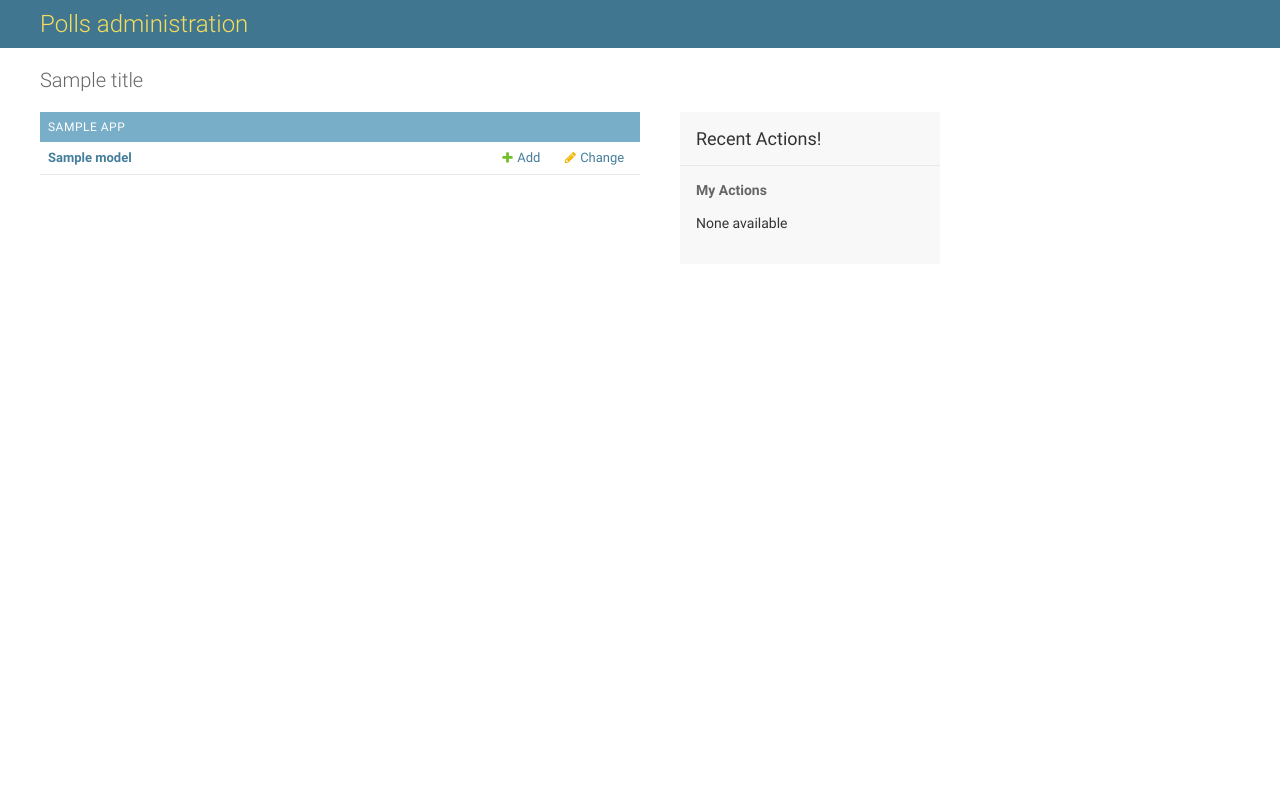
After one commit to p-murphy/mysite, a Django app: template templates/admin/index.html in a window 1280 px wide. The commit adds this page. Run offline with Django 3.2, Linux system fonts and the light colour scheme; data comes from the database, SQL or seed files in the repository; both versions use the stored data as it was after the commit; the template is opened without the code that fills it: most values are stand-ins (such as "Sample title", 1, 10 or a date in 2020).

Commit message:
Customize admin layout

```diff
--- a/mysite/settings.py
+++ b/mysite/settings.py
@@ -56,7 +56,7 @@ ROOT_URLCONF = 'mysite.urls'
 TEMPLATES = [
     {
         'BACKEND': 'django.template.backends.django.DjangoTemplates',
-        'DIRS': [],
+        'DIRS': [os.path.join(BASE_DIR, 'templates')],
         'APP_DIRS': True,
         'OPTIONS': {
             'context_processors': [
--- a/polls/models.py
+++ b/polls/models.py
@@ -14,6 +14,9 @@ class Question(models.Model):
 	def was_published_recently(self):
 		now = timezone.now()
 		return now - datetime.timedelta(days=1) <= self.pub_date <= now
+	was_published_recently.admin_order_field = 'pub_date'
+	was_published_recently.boolean = True
+	was_published_recently.short_description = 'Published recently?'
 
 class Choice(models.Model):
 	question = models.ForeignKey(Question, on_delete=models.CASCADE)
--- a/polls/static/polls/style.css
+++ b/polls/static/polls/style.css
@@ -1,3 +1,7 @@
 li a {
     color: green;
 }
+
+body {
+    background: white url("images/background.jpeg") no-repeat top right;
+}
--- a/polls/templates/polls/index.html
+++ b/polls/templates/polls/index.html
@@ -1,3 +1,7 @@
+{% load staticfiles %}
+
+<link rel="stylesheet" type="text/css" href="{% static 'polls/style.css' %}"
+
 {% if latest_question_list %}
     <ul>
     {% for question in latest_question_list %}
--- /dev/null
+++ b/templates/admin/base_site.html
@@ -0,0 +1,11 @@
+{% extends "admin/base.html" %}
+
+{% block title %}{{ title }} | {{ site_title|default:_('Django site admin') }}{% endblock %}
+
+{% block branding %}
+<h1 id="site-name"><a href="{% url 'admin:index' %}">Polls administration</a></h1>
+{% endblock %}
+
+<h1>WTF</h1>
+
+{% block nav-global %}{% endblock %}
--- /dev/null
+++ b/templates/admin/index.html
@@ -0,0 +1,82 @@
+{% extends "admin/base_site.html" %}
+{% load i18n admin_static %}
+
+{% block extrastyle %}{{ block.super }}<link rel="stylesheet" type="text/css" href="{% static "admin/css/dashboard.css" %}" />{% endblock %}
+
+{% block coltype %}colMS{% endblock %}
+
+{% block bodyclass %}{{ block.super }} dashboard{% endblock %}
+
+{% block breadcrumbs %}{% endblock %}
+
+{% block content %}
+<div id="content-main">
+
+{% if app_list %}
+    {% for app in app_list %}
+        <div class="app-{{ app.app_label }} module">
+        <table>
+        <caption>
+            <a href="{{ app.app_url }}" class="section" title="{% blocktrans with name=app.name %}Models in the {{ name }} application{% endblocktrans %}">{{ app.name }}</a>
+        </caption>
+        {% for model in app.models %}
+            <tr class="model-{{ model.object_name|lower }}">
+            {% if model.admin_url %}
+                <th scope="row"><a href="{{ model.admin_url }}">{{ model.name }}</a></th>
+            {% else %}
+                <th scope="row">{{ model.name }}</th>
+            {% endif %}
+
+            {% if model.add_url %}
+                <td><a href="{{ model.add_url }}" class="addlink">{% trans 'Add' %}</a></td>
+            {% else %}
+                <td>&nbsp;</td>
+            {% endif %}
+
+            {% if model.admin_url %}
+                <td><a href="{{ model.admin_url }}" class="changelink">{% trans 'Change' %}</a></td>
+            {% else %}
+                <td>&nbsp;</td>
+            {% endif %}
+            </tr>
+        {% endfor %}
+        </table>
+        </div>
+    {% endfor %}
+{% else %}
+    <p>{% trans "You don't have permission to edit anything." %}</p>
+{% endif %}
+</div>
+{% endblock %}
+
+{% block sidebar %}
+<div id="content-related">
+    <div class="module" id="recent-actions-module">
+        <h2>{% trans 'Recent Actions!' %}</h2>
+        <h3>{% trans 'My Actions' %}</h3>
+            {% load log %}
+            {% get_admin_log 10 as admin_log for_user user %}
+            {% if not admin_log %}
+            <p>{% trans 'None available' %}</p>
+            {% else %}
+            <ul class="actionlist">
+            {% for entry in admin_log %}
+            <li class="{% if entry.is_addition %}addlink{% endif %}{% if entry.is_change %}changelink{% endif %}{% if entry.is_deletion %}deletelink{% endif %}">
+                {% if entry.is_deletion or not entry.get_admin_url %}
+                    {{ entry.object_repr }}
+                {% else %}
+                    <a href="{{ entry.get_admin_url }}">{{ entry.object_repr }}</a>
+                {% endif %}
+                <br/>
+                {% if entry.content_type %}
+                    <span class="mini quiet">{% filter capfirst %}{{ entry.content_type }}{% endfilter %}</span>
+                {% else %}
+                    <span class="mini quiet">{% trans 'Unknown content' %}</span>
+                {% endif %}
+            </li>
+            {% endfor %}
+            </ul>
+            {% endif %}
+    </div>
+</div>
+{% endblock %}
```
Also changed, not shown: polls/admin.py (+16 -2 lines), db.sqlite3, polls/static/polls/images/background.jpeg (added), 1 other file.
